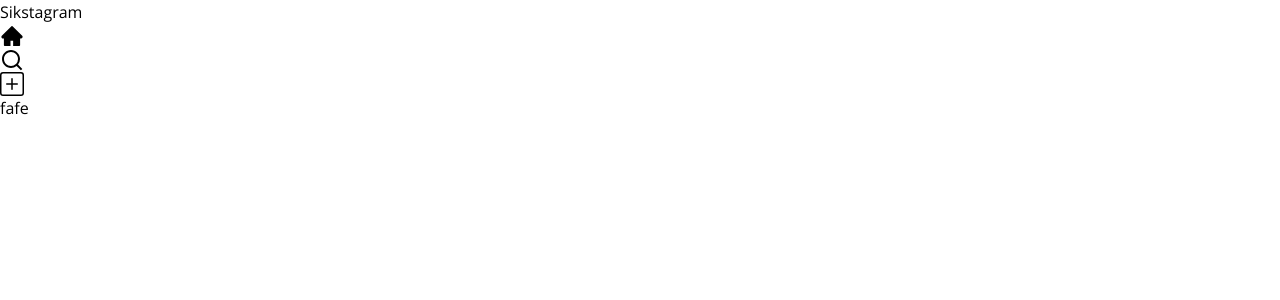
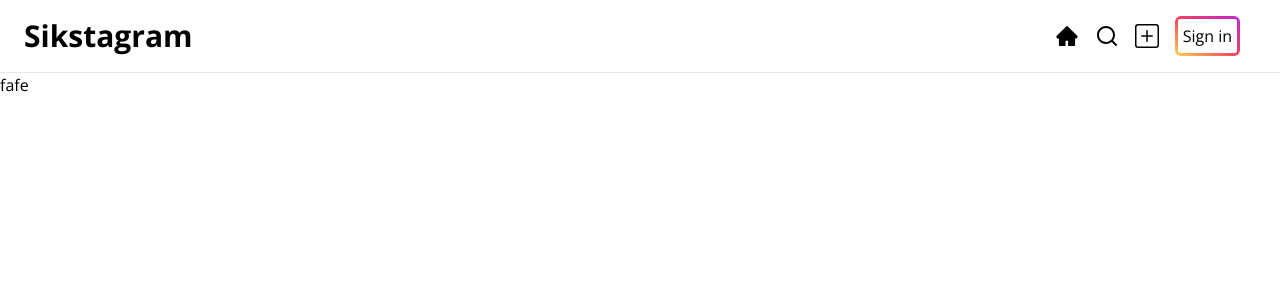
Before and after one commit to M-Sik/sikstagram, a Next.js app: page / in a window 1280 px wide. Shown: the top 300 px of the page. Built offline with nearby package versions, Linux system fonts and the light colour scheme.

Commit message:
[design] header 구현 완료

```diff
--- a/src/app/layout.tsx
+++ b/src/app/layout.tsx
@@ -12,8 +12,8 @@
 export default function RootLayout({ children }: { children: React.ReactNode }) {
   return (
     <html lang="en" className={openSans.className}>
-      <body>
-        <header>
+      <body className=" w-full max-w-screen-xl mx-auto">
+        <header className=" sticky top-0 bg-white z-10 border-b">
           <Navbar />
         </header>
         <main>{children}</main>
--- /dev/null
+++ b/src/components/buttons/ColorButton.tsx
@@ -0,0 +1,19 @@
+import React from 'react';
+
+interface IProps {
+  text: string;
+  onClick: () => void;
+}
+
+export default function ColorButton({ text, onClick }: IProps) {
+  return (
+    <div className="rounded-md bg-gradient-to-bl from-fuchsia-600 via-rose-500 to-amber-300 p-[0.2rem]">
+      <button
+        className=" bg-white rounded-sm text-base p-[0.3rem] hover:opacity-90"
+        onClick={onClick}
+      >
+        {text}
+      </button>
+    </div>
+  );
+}
--- a/src/components/navbars/Navbar.tsx
+++ b/src/components/navbars/Navbar.tsx
@@ -9,6 +9,7 @@
 import NewIcon from '../icons/NewIcon';
 import NewFillIcon from '../icons/NewFillIcon';
 import { usePathname } from 'next/navigation';
+import ColorButton from '../buttons/ColorButton';
 
 const menu = [
   {
@@ -31,17 +32,18 @@
 export default function Navbar() {
   const pathName = usePathname();
   return (
-    <div>
+    <div className="flex justify-between items-center px-6">
       <Link href="/">
-        <h1>Sikstagram</h1>
+        <h1 className="text-3xl font-bold">Sikstagram</h1>
       </Link>
       <nav>
-        <ul>
+        <ul className="flex gap-4 p-4 items-center">
           {menu.map(({ href, icon, clickedIcon }) => (
             <li key={href}>
               <Link href={href}>{pathName === href ? clickedIcon : icon}</Link>
             </li>
           ))}
+          <ColorButton text="Sign in" onClick={() => {}} />
         </ul>
       </nav>
     </div>
```
